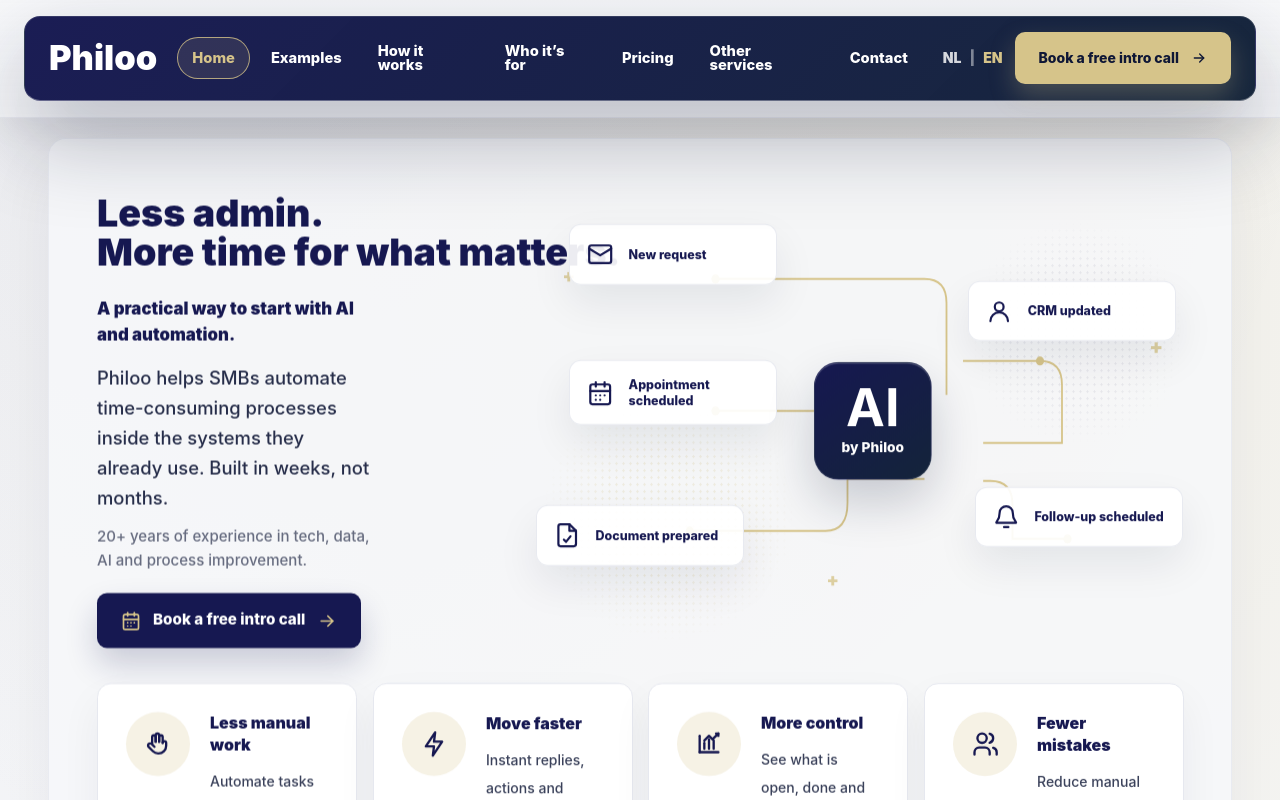
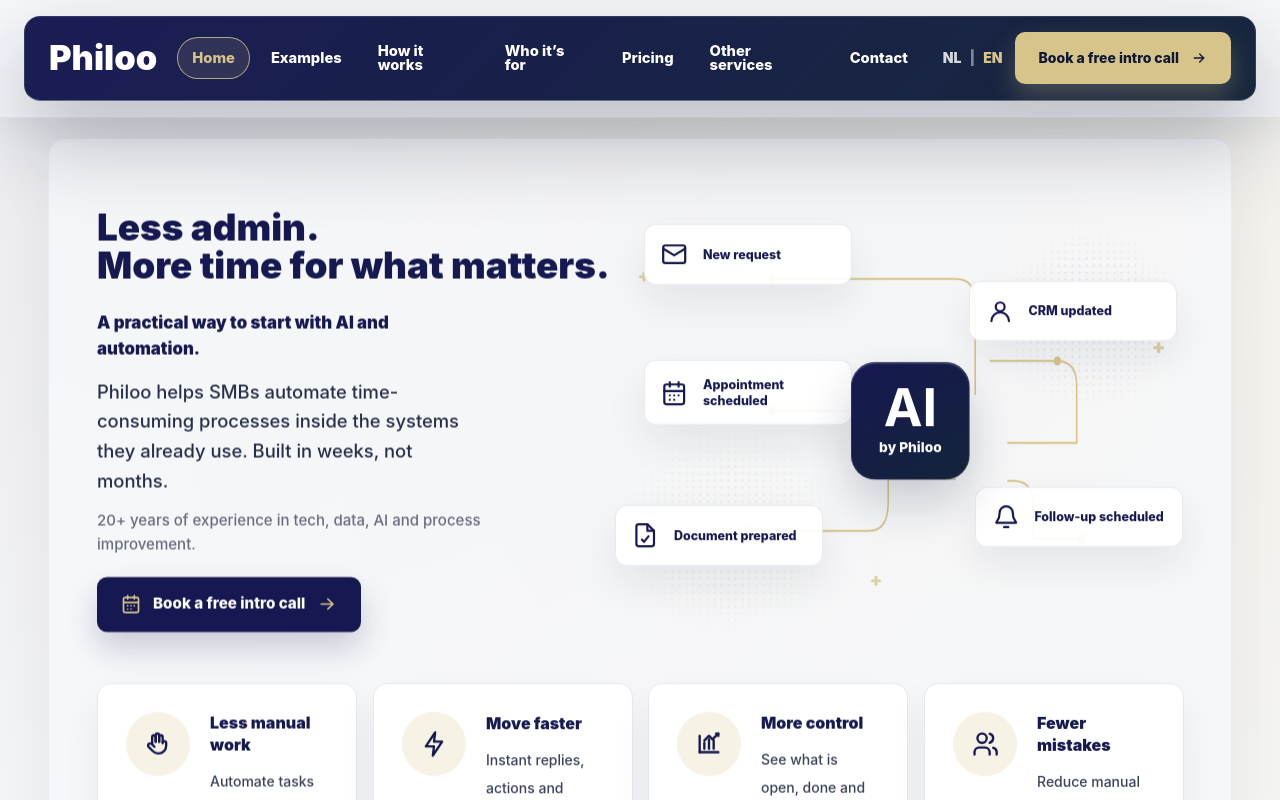
Before and after one commit to syb2003/philoo-website, a Next.js app: page /en in a window 1280 px wide. Shown: the top 800 px of the page. Built offline with nearby package versions, Linux system fonts and the light colour scheme.

Commit message:
Save current website version before colour refinements

```diff
--- a/components/PhilooLanding.tsx
+++ b/components/PhilooLanding.tsx
@@ -50,14 +50,14 @@
           id="home"
         >
           <div className="px-5 pb-8 pt-10 sm:px-8 sm:pt-14 lg:px-12 lg:pb-7 lg:pt-12 2xl:pb-9 2xl:pt-16">
-            <div className="grid items-center gap-10 min-[1180px]:grid-cols-[minmax(0,570px)_minmax(700px,1fr)] min-[1180px]:gap-12 xl:gap-16 2xl:grid-cols-[minmax(0,520px)_minmax(760px,1fr)] 2xl:gap-28">
+            <div className="grid items-center gap-10 min-[1180px]:grid-cols-[minmax(0,600px)_minmax(620px,1fr)] min-[1180px]:gap-10 xl:gap-12 2xl:grid-cols-[minmax(0,560px)_minmax(760px,1fr)] 2xl:gap-24">
               <Reveal
-                className={isDutch ? "max-w-[540px] min-[1180px]:pr-8 2xl:pr-12" : "max-w-[520px] min-[1180px]:pr-12 2xl:max-w-[548px] 2xl:pr-14"}
+                className="max-w-[540px] min-[1180px]:pr-8 2xl:pr-12"
               >
                 <h1
                   className={isDutch
-                    ? "text-[clamp(2.85rem,4.5vw,4.55rem)] font-black leading-[1.04] tracking-[0] text-[#161851] min-[1180px]:text-[clamp(2.4rem,3.25vw,3.7rem)]"
-                    : "text-[clamp(2.85rem,4.5vw,4.55rem)] font-black leading-[1.04] tracking-[0] text-[#161851] min-[1180px]:text-[clamp(2.35rem,2.45vw,2.75rem)] 2xl:text-[clamp(2.45rem,2.35vw,3rem)]"}
+                    ? "text-[clamp(2.85rem,4.5vw,4.55rem)] font-black leading-[1.04] tracking-[0] text-[#161851] min-[1180px]:text-[clamp(2.35rem,2.85vw,3.35rem)]"
+                    : "text-[clamp(2.85rem,4.5vw,4.55rem)] font-black leading-[1.04] tracking-[0] text-[#161851] min-[1180px]:text-[clamp(2.3rem,2.25vw,2.7rem)]"}
                 >
                   <span className="block min-[1180px]:whitespace-nowrap">{copy.hero.headline[0]}</span>
                   <span className="block min-[1180px]:whitespace-nowrap">{copy.hero.headline[1]}</span>
```
